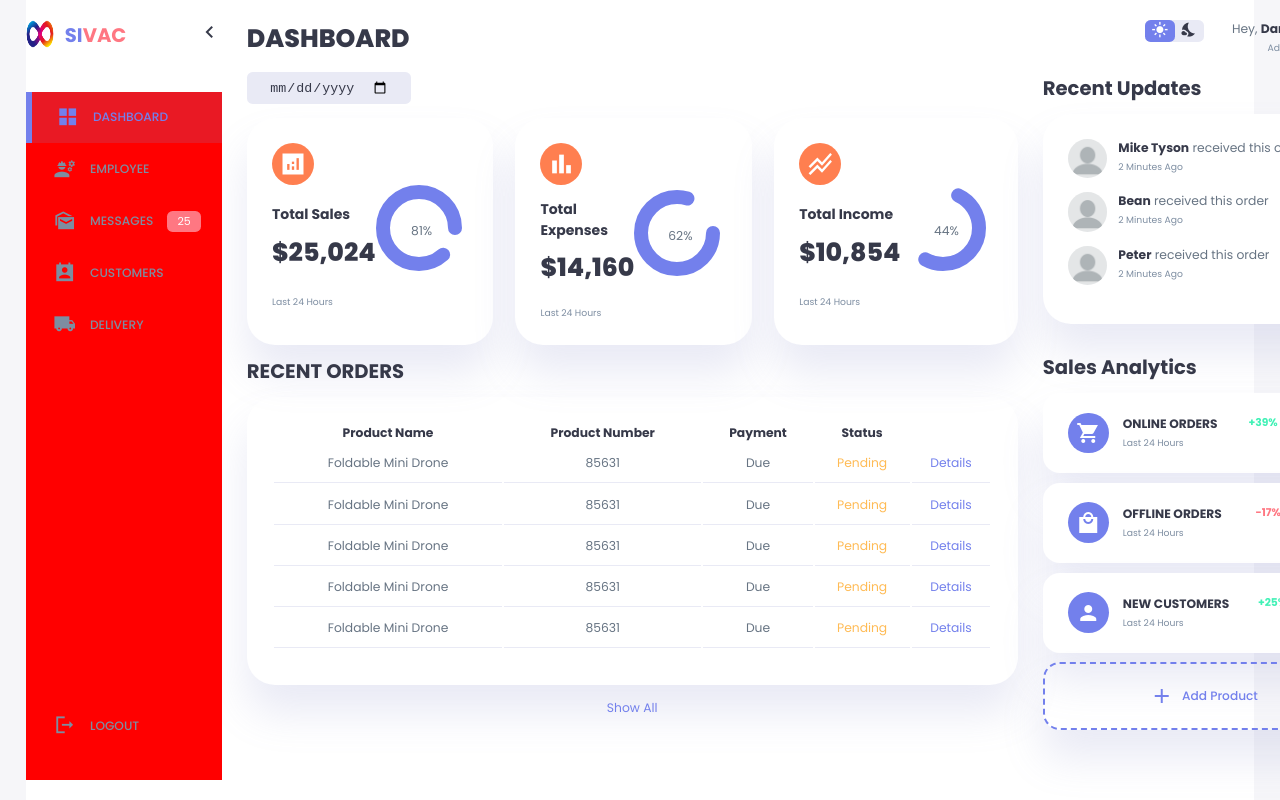
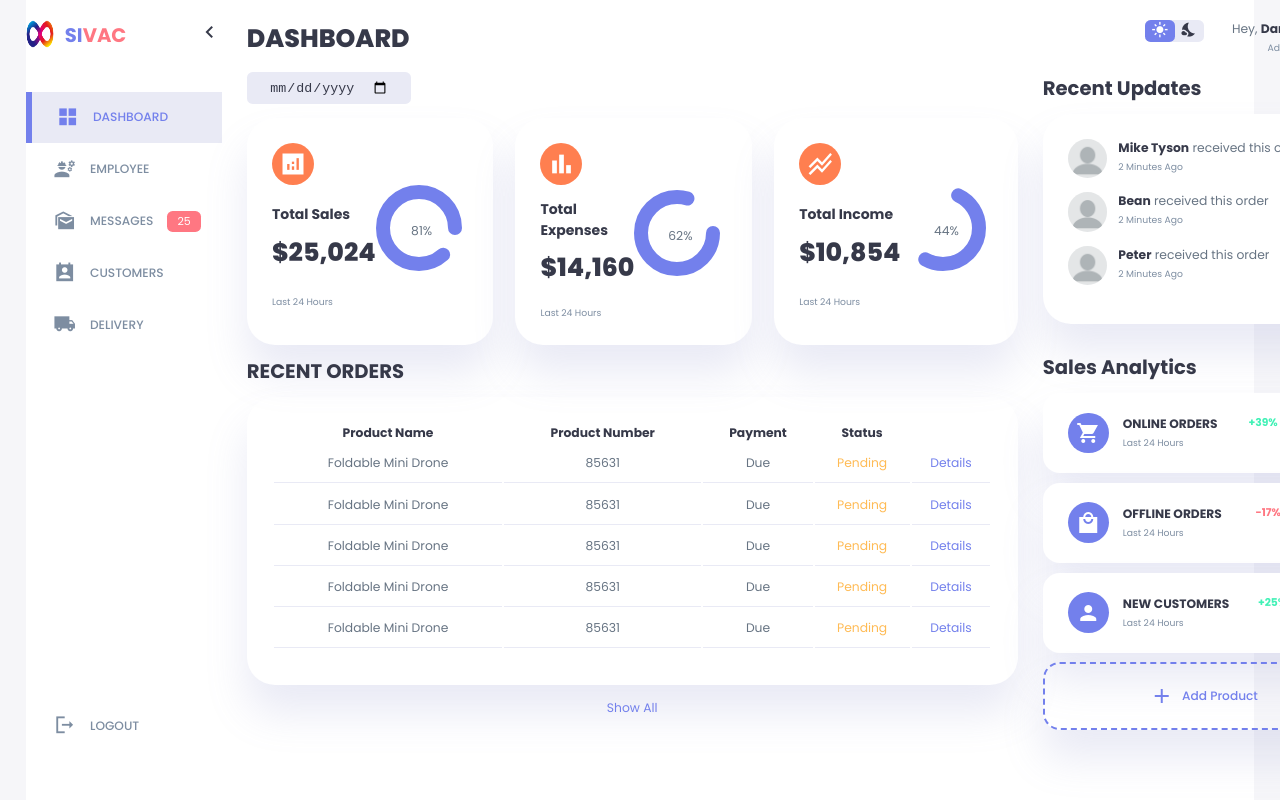
Before and after one commit to SaileshKathir/SaileshKathir, a plain HTML site: page index.html in a window 1280 px wide. Shown: the top 800 px of the page. Drawn offline with Linux system fonts and the light colour scheme.

Commit message:
dashboard.css

```diff
--- a/dashboard.css
+++ b/dashboard.css
@@ -164,7 +164,6 @@ aside .close{
 
 /* --------SIDEBAR---------- */
 aside .sidebar{
-  background: red;
   display: flex;
   flex-direction: column;
   height: 86vh;
@@ -589,7 +588,7 @@ main .recent-orders a{
 }
 
   /* ==========MEDIA QUERIES============= */
-  @media screen and (max-width: 768px){
+  /* @media screen and (max-width: 768px){
     .container{
       width: 100%;
       grid-template-columns: 1fr;
@@ -698,4 +697,4 @@ main .recent-orders a{
     .right .top button span{
       font-size: 2rem;
     }
-  }
+  } */
```
